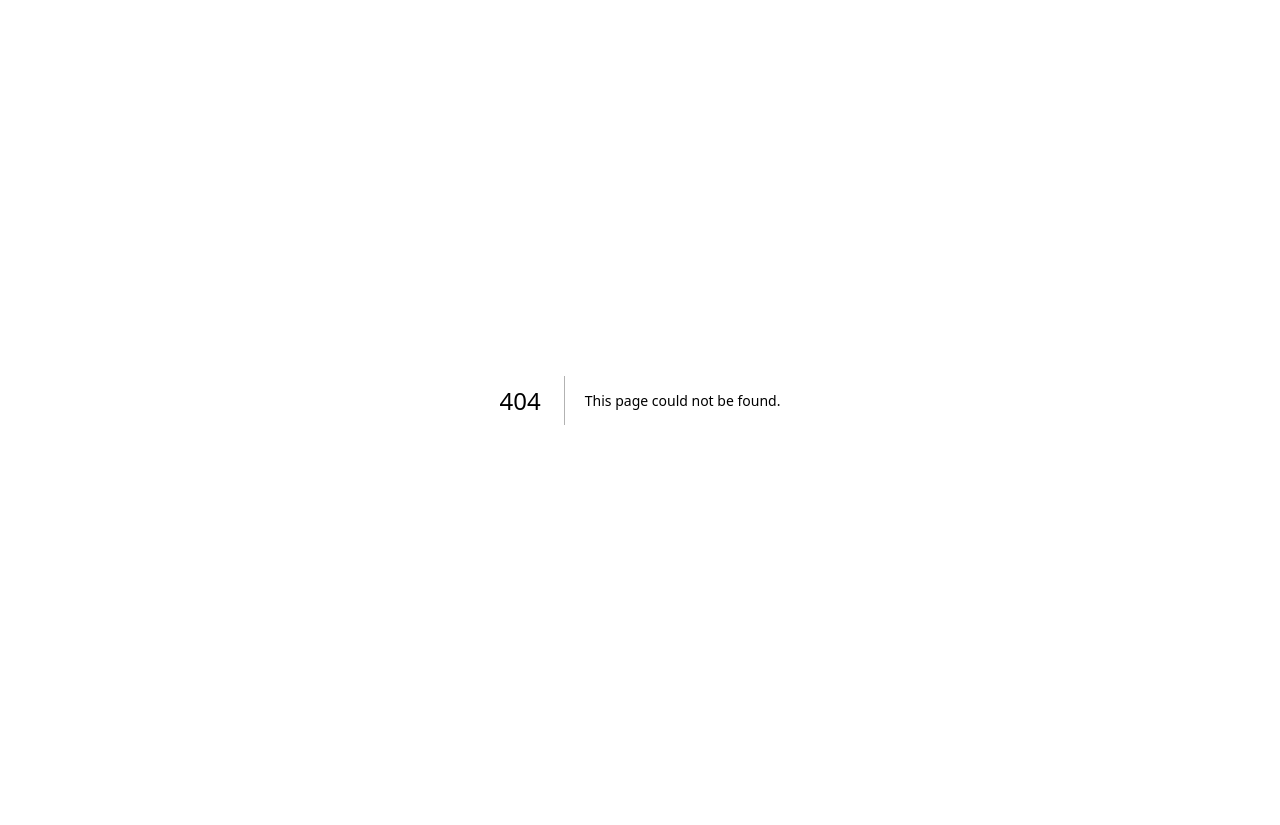
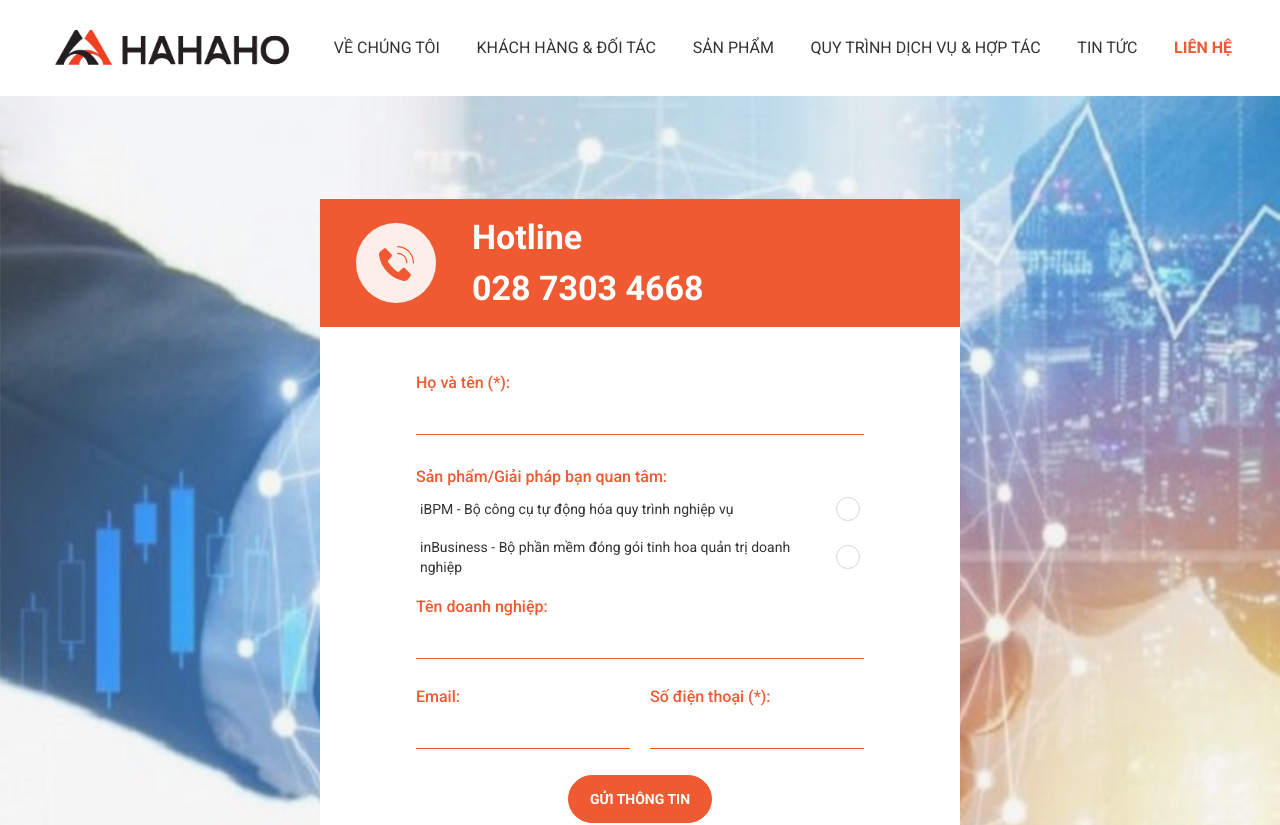
Before and after one commit to l15c/hahaho-vn, a Next.js app: page /lien-he in a window 1280 px wide. Before the commit this address had no page. Shown: the top 825 px of the page. Before the commit the page ends 800 px from the top, so only its background shows below. Built offline with nearby package versions, Linux system fonts and the light colour scheme.

Commit message:
page lien-he

```diff
--- /dev/null
+++ b/app/(main)/lien-he/page.tsx
@@ -0,0 +1,26 @@
+import Image from "next/image";
+import FormContact from "@/app/(main)/component/footer/form-contact";
+
+export const metadata = {
+  title: "Liên hệ | HAHAHO",
+  description: "",
+};
+
+export default function Page() {
+  return (
+    <div className="relative mx-auto h-[884px] max-w-[1920px]">
+      <div className="absolute h-full w-full bg-[#D9D9D9]/[.25]" />
+      <Image
+        src="/images/background/lien-he.png"
+        alt="Background liên hệ"
+        width={0}
+        height={0}
+        sizes="100vw"
+        className="h-full w-full object-fill"
+      />
+      <div className="absolute left-1/2 top-1/2 min-w-[600px] -translate-x-1/2 -translate-y-1/2 bg-white">
+        <FormContact />
+      </div>
+    </div>
+  );
+}
```
